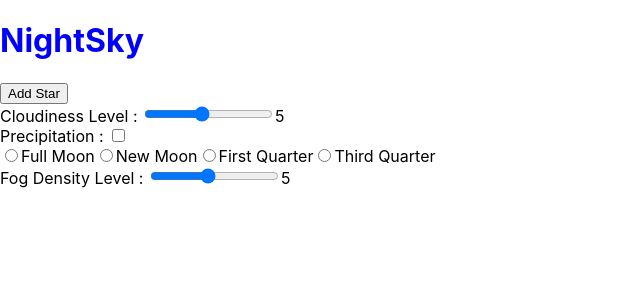
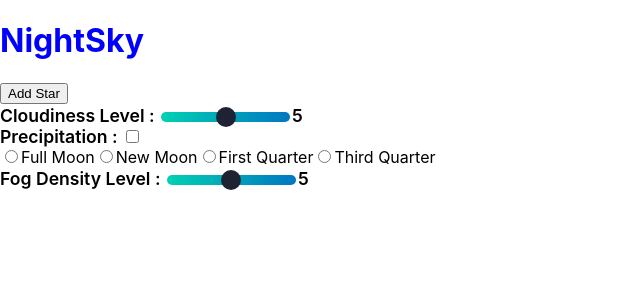
Before and after one commit to JarekBigaj/NightSkyApplication, a React (Create React App) app in the folder night-sky/: page / in a window 1280 px wide. Shown: the top 300 px of the page, without its empty margins (0-640 px from the left). Built offline with nearby package versions, Linux system fonts and the light colour scheme.

Commit message:
update styling weather panel

```diff
--- a/night-sky/src/NightSkyWeather.js
+++ b/night-sky/src/NightSkyWeather.js
@@ -30,6 +30,14 @@ function NightSkyWeather(){
             ...nightSkyWeather,
             cloudinessLevel: event.target.value
           });
+        if(cloudinessLevel<=0){
+            setNightSkyWeather({
+                ...nightSkyWeather,
+                cloudinessLevel: event.target.value,
+                isPrecipitation:false,
+                typeOfPrecipitaion:``
+            });
+        }
     }
 
     const handlePhaseChange = (event) => {
@@ -60,20 +68,23 @@ function NightSkyWeather(){
         });
     };
 
-    console.log({nightSkyWeather});
+    console.log(nightSkyWeather)
     const {cloudinessLevel,isPrecipitation,typeOfPrecipitaion,lunarPhase,fogDensityLevel} = nightSkyWeather;
     return (
-        <div>
+        <AppContainer>
             <SliderWrapper name="cloudinessLevel">
                 <Label value="Cloudiness Level : "/>
-                <Slider type="range" min="1" max="10" value={cloudinessLevel} onChange={handleCloudinessChange} />
+                <Slider type="range" min="0" max="10" value={cloudinessLevel} onChange={handleCloudinessChange} />
                 <Label value={cloudinessLevel}/>
             </SliderWrapper>
             <CheckBoxWrapper>
                 <Label value="Precipitation : "/>
-                <Input type="checkbox" checked={isPrecipitation} onChange={handlePrecipitationChange}/>
+                <Input type="checkbox"
+                    checked={isPrecipitation}
+                    onChange={handlePrecipitationChange}
+                    disabled={cloudinessLevel === 0}/>
             </CheckBoxWrapper>
-            <CheckBoxWrapper>
+            <CheckBoxWrapper className="radio-box">
                 {isPrecipitation &&(
                     PRECIPITATION_TYPES.map((type) => (
                         <label key={type.id}>
@@ -88,7 +99,7 @@ function NightSkyWeather(){
                     ))
                 )}
             </CheckBoxWrapper>
-            <CheckBoxWrapper>
+            <CheckBoxWrapper className="radio-box">
                 {LUNAR_PHASES.map((phase) => (
                     <label key={phase.id}>
                     <Input
@@ -104,18 +115,31 @@ function NightSkyWeather(){
             </CheckBoxWrapper>
             <SliderWrapper name="fogDensityLevel">
                 <Label value="Fog Density Level : "/>
-                <Slider type="range" min="1" max="10" value={fogDensityLevel} onChange={handleFogChange} />
+                <Slider type="range" min="0" max="10" value={fogDensityLevel} onChange={handleFogChange} />
                 <Label value={fogDensityLevel}/>
             </SliderWrapper>
 
-        </div>
+        </AppContainer>
         )
 }
+
+const AppContainer = styled(({className,children}) =>{
+    return <div className={className}>{children}</div>
+})`
+
+`;
 
 const Label = styled(({className,value}) => {
     return <label className={className}>{value}</label>
 })`
 
+--grey-light: #f5f5f5;
+  font-size: 1.1rem;
+  font-weight: 600;
+  margin-bottom: 0.5rem;
+  &.has-text-grey-light {
+    color: var(--grey-light);
+  }
 `;
 
 const CheckBoxWrapper = styled (({className,children})=>{
@@ -130,8 +154,8 @@ const SliderWrapper = styled(({className,name,children})=>{
 
 `;
 
-const Input = styled(({className,type,value,onChange,name})=>{
-    return <input className={className} name={name} type={type} value={value} onChange={onChange}/>
+const Input = styled(({className,type,value,onChange,name,disabled})=>{
+    return <input className={className} name={name} type={type} value={value} onChange={onChange} disabled={disabled}/>
 })`
 
 `;
@@ -139,7 +163,38 @@ const Input = styled(({className,type,value,onChange,name})=>{
 const Slider = styled(({className,type,min,max,value,onChange})=>{
     return <input className={className} type={type} onChange={onChange} min={min} max={max} value={value}/>
 })`
+--purple: #4a4e69;
+--navy: #1f2233;
+--blue: #0077c2;
+--light-blue: #00d1b2;
+--grey-light: #f5f5f5;
+--grey-medium: #e3e3e3;
+--grey-dark: #333333;
 
+  -webkit-appearance: none;
+  appearance: none;
+  height: 10px;
+  margin-top: 0.5rem;
+  background: linear-gradient(to right, var(--light-blue) 0%, var(--blue) 100%);
+  border-radius: 5px;
+  outline: none;
+  &::-webkit-slider-thumb {
+    -webkit-appearance: none;
+    appearance: none;
+    width: 20px;
+    height: 20px;
+    border-radius: 50%;
+    background-color: var(--navy);
+    cursor: pointer;
+  }
+  &::-moz-range-thumb {
+    width: 20px;
+    height: 20px;
+    border-radius: 50%;
+    background-color: var(--navy);
+    cursor: pointer;
+  }
+}
 `;
 
 export default NightSkyWeather;
```
